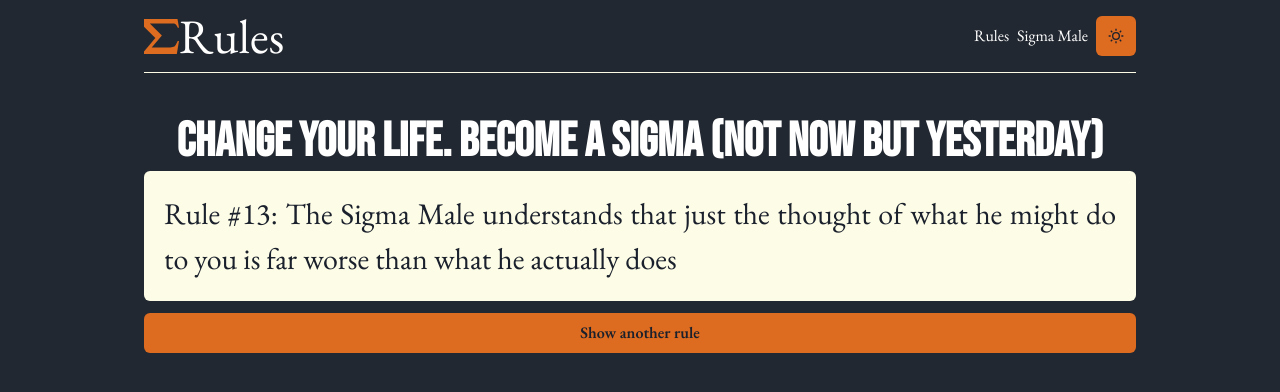
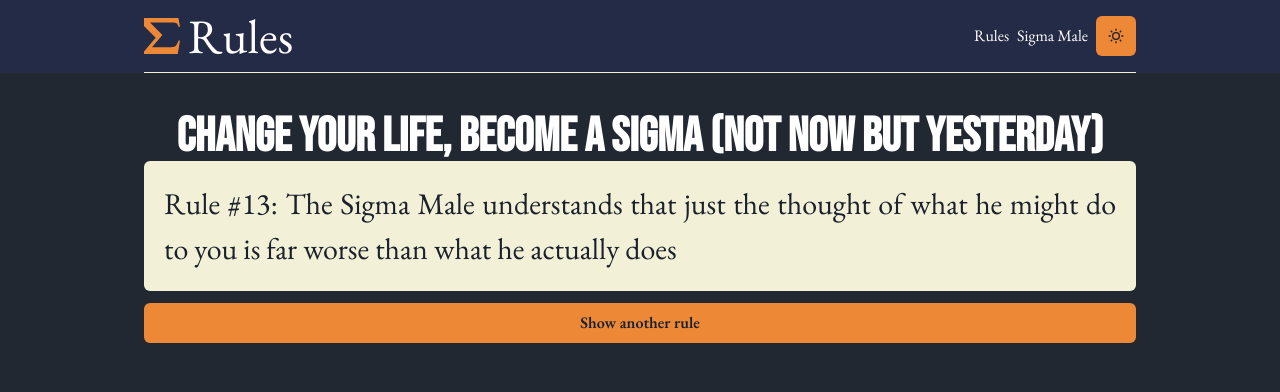
Before and after one commit to ton1czech/sigma-rules, a Next.js app: page / in a window 1280 px wide. Shown: the top 392 px of the page. Built offline with nearby package versions, Linux system fonts and the light colour scheme.

Commit message:
👌IMPROVE: theme

```diff
--- a/components/Header.js
+++ b/components/Header.js
@@ -1,26 +1,14 @@
 import NextLink from 'next/link'
-import NextImage from 'next/image'
-import {
-  Box,
-  Text,
-  Heading,
-  Button,
-  useColorModeValue,
-  useColorMode,
-  IconButton,
-  Container,
-  Flex,
-  HStack,
-  Link,
-} from '@chakra-ui/react'
+import { Box, useColorModeValue, useColorMode, IconButton, Flex, HStack, Link, Icon, Container } from '@chakra-ui/react'
 import { ImSigma } from 'react-icons/im'
 import { RiMoonLine, RiSunLine } from 'react-icons/ri'
 
 export default function Header() {
   const { colorMode, toggleColorMode } = useColorMode()
-  const colors = useColorModeValue('#DD6B20', '#553C9A')
 
   return (
+    <Box background={useColorModeValue('secondaryDark', 'secondaryLight')}>
+      <Container maxW='container.lg'>
         <Flex
           alignItems='center'
           justifyContent='space-between'
@@ -30,7 +18,7 @@ export default function Header() {
         >
           <NextLink href='/'>
             <Link display='inline-flex' alignItems='center' fontSize='5xl'>
-          <ImSigma size={35} color={colors} />
+              <Icon as={ImSigma} w={9} h={9} color={useColorModeValue('orange.400', 'purple.500')} mr={2} />
               Rules
             </Link>
           </NextLink>
@@ -43,12 +31,15 @@ export default function Header() {
               <Link>Sigma Male</Link>
             </NextLink>
             <IconButton
-          _hover={{ background: useColorModeValue('#ED8936', '#6B46C1') }}
-          background={colors}
+              _hover={{ background: useColorModeValue('orange.500', 'purple.600') }}
+              background={useColorModeValue('orange.400', 'purple.500')}
               icon={useColorModeValue(<RiSunLine />, <RiMoonLine />)}
               onClick={toggleColorMode}
+              aria-label={colorMode === 'dark' ? 'Switch to Light theme' : 'Switch to Dark theme'}
             />
           </HStack>
         </Flex>
+      </Container>
+    </Box>
   )
 }
--- a/pages/_app.js
+++ b/pages/_app.js
@@ -1,13 +1,11 @@
-import { ChakraProvider, Container } from '@chakra-ui/react'
+import { ChakraProvider } from '@chakra-ui/react'
 import theme from '../theme'
 import '../style.css'
 
 export default function MyApp({ Component, pageProps }) {
   return (
     <ChakraProvider theme={theme}>
-      <Container maxW='container.lg'>
-        <Component {...pageProps} />
-      </Container>
+      <Component {...pageProps} />
     </ChakraProvider>
   )
 }
--- a/pages/index.js
+++ b/pages/index.js
@@ -1,4 +1,4 @@
-import { Heading, Box, Text, Button, useColorModeValue } from '@chakra-ui/react'
+import { Container, Heading, Box, Text, Button, useColorModeValue } from '@chakra-ui/react'
 import { useEffect, useState } from 'react'
 
 import Header from '../components/Header'
@@ -17,8 +17,9 @@ export default function Home() {
   return (
     <>
       <Header />
-      <Heading textAlign='center' fontSize='5xl'>
-        Change your life. Become a SIGMA (not now but yesterday)
+      <Container maxW='container.lg'>
+        <Heading textAlign='center' size='2xl'>
+          Change your life, become a SIGMA (not now but yesterday)
         </Heading>
         <Box borderRadius='md' mb={3} p={5} background={useColorModeValue('mainLight', 'mainDark')}>
           <Text fontSize='3xl' textAlign='justify'>
@@ -27,12 +28,13 @@ export default function Home() {
         </Box>
         <Button
           onClick={() => setRandNum(randmath)}
-        background={useColorModeValue('#DD6B20', '#553C9A')}
-        _hover={{ background: useColorModeValue('#ED8936', '#6B46C1') }}
+          background={useColorModeValue('orange.400', 'purple.500')}
+          _hover={{ background: useColorModeValue('orange.500', 'purple.600') }}
           w='full'
         >
           Show another rule
         </Button>
+      </Container>
     </>
   )
 }
--- a/pages/rules.js
+++ b/pages/rules.js
@@ -1,4 +1,4 @@
-import { Heading, Box, Text, useColorModeValue } from '@chakra-ui/react'
+import { Heading, Box, Text, useColorModeValue, Container } from '@chakra-ui/react'
 import Header from '../components/Header'
 import { rules } from '../constants/data'
 
@@ -6,7 +6,8 @@ export default function Rules() {
   return (
     <>
       <Header />
-      <Heading textAlign='center' fontSize='8xl' mb={5}>
+      <Container maxW='container.lg'>
+        <Heading textAlign='center' size='4xl' mb={5}>
           List of rules
         </Heading>
         {rules.map(({ id, text }) => (
@@ -16,6 +17,7 @@ export default function Rules() {
             </Text>
           </Box>
         ))}
+      </Container>
     </>
   )
 }
--- a/pages/sigma-male.js
+++ b/pages/sigma-male.js
@@ -1,11 +1,13 @@
-import { Heading, Box } from '@chakra-ui/react'
+import { Heading, Box, Container } from '@chakra-ui/react'
 import Header from '../components/Header'
 
 export default function SigmaMale() {
   return (
     <>
       <Header />
-      <Heading>Who is sigma male?</Heading>
+      <Container maxW='container.lg'>
+        <Heading size='4xl'>Who is sigma male?</Heading>
+      </Container>
     </>
   )
 }
--- a/theme.js
+++ b/theme.js
@@ -8,7 +8,9 @@ const theme = extendTheme({
   },
   colors: {
     mainDark: '#222841',
-    mainLight: '#fdfce6',
+    mainLight: '#F2F1D7',
+    secondaryDark: '#242B46',
+    secondaryLight: '#fdfce6',
   },
   fonts: {
     heading: 'Bebas Neue',
@@ -17,7 +19,7 @@ const theme = extendTheme({
   styles: {
     global: (props) => ({
       body: {
-        bg: mode('#222831', '#fdfce5')(props),
+        bg: mode('#222831', '#f2f1d7')(props),
       },
     }),
   },
@@ -25,6 +27,7 @@ const theme = extendTheme({
     Heading: {
       baseStyle: (props) => ({
         color: mode('#fff', '#000')(props),
+        textAlign: 'center',
       }),
     },
     Link: {
```
Lines whose indentation alone changed are shown as unchanged.
